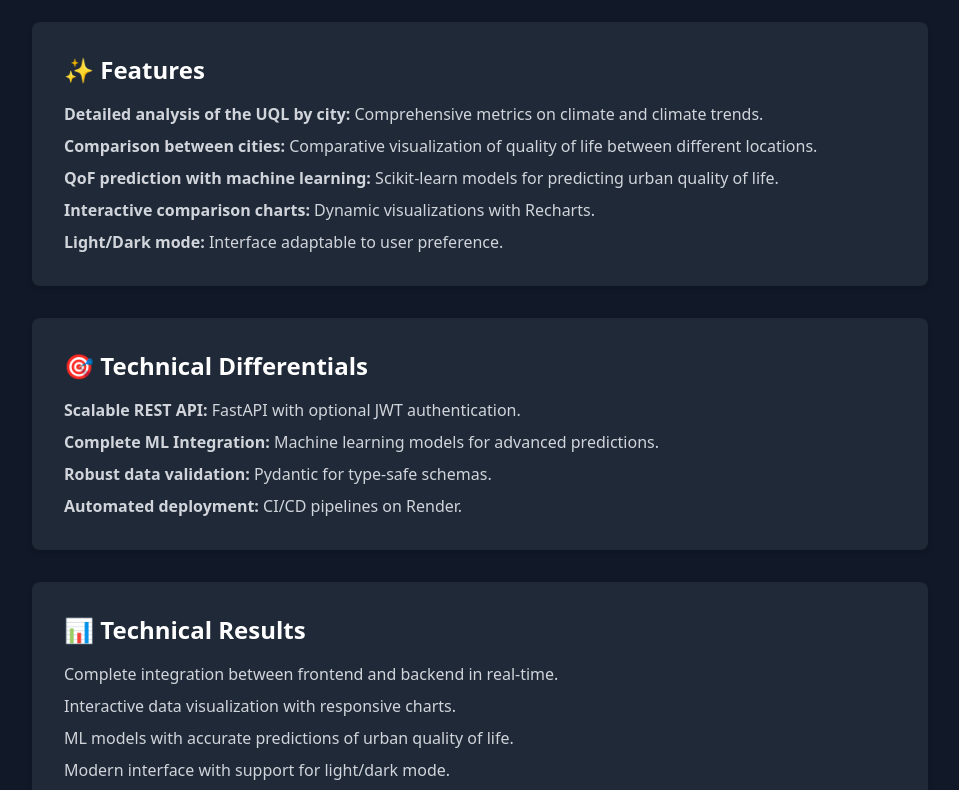
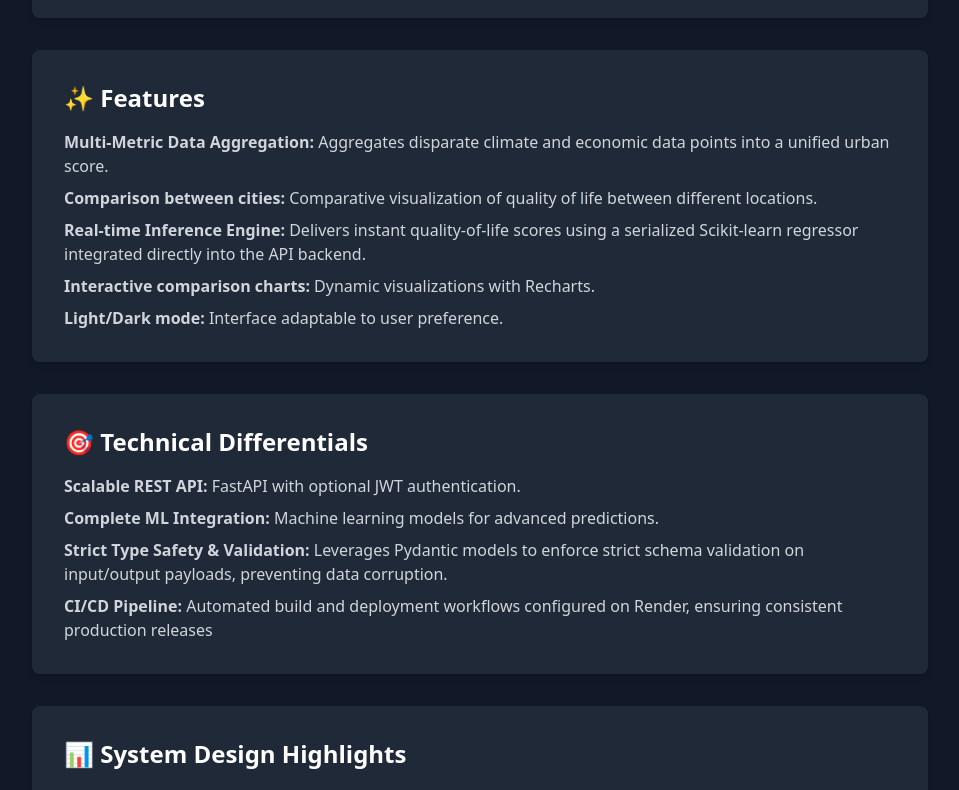
Before and after one commit to Pissaia92/my-webspace, a Next.js app: page /projects/citysense in a window 1280 px wide. Shown: the part 400-1190 px from the top of the page, without its empty margins (160-1119 px from the left). Built offline with nearby package versions, Linux system fonts and the light colour scheme.

Commit message:
Description adjusts

```diff
--- a/src/app/projects/citysense/page.tsx
+++ b/src/app/projects/citysense/page.tsx
@@ -15,8 +15,8 @@ export default function CitySensePage() {
             🌆 CitySense - Urban Quality of Life Index
           </h1>
           <p className="text-lg text-gray-300">
-            A web application that analyzes and compares the quality of life in
-            different cities.
+            An End-to-End Geospatial Data Aggregation System exposing ML
+            predictions via a high-performance REST API.
           </p>
         </header>
 
@@ -56,16 +56,18 @@ export default function CitySensePage() {
           </h2>
           <ul className="space-y-2 text-gray-300">
             <li>
-              <strong>Detailed analysis of the UQL by city:</strong>{' '}
-              Comprehensive metrics on climate and climate trends.
+              <strong>Multi-Metric Data Aggregation:</strong> Aggregates
+              disparate climate and economic data points into a unified urban
+              score.
             </li>
             <li>
               <strong>Comparison between cities:</strong> Comparative
               visualization of quality of life between different locations.
             </li>
             <li>
-              <strong>QoF prediction with machine learning:</strong>{' '}
-              Scikit-learn models for predicting urban quality of life.
+              <strong>Real-time Inference Engine:</strong> Delivers instant
+              quality-of-life scores using a serialized Scikit-learn regressor
+              integrated directly into the API backend.
             </li>
             <li>
               <strong>Interactive comparison charts:</strong> Dynamic
@@ -93,11 +95,14 @@ export default function CitySensePage() {
               for advanced predictions.
             </li>
             <li>
-              <strong>Robust data validation:</strong> Pydantic for type-safe
-              schemas.
+              <strong>Strict Type Safety & Validation:</strong> Leverages
+              Pydantic models to enforce strict schema validation on
+              input/output payloads, preventing data corruption.
             </li>
             <li>
-              <strong>Automated deployment:</strong> CI/CD pipelines on Render.
+              <strong>CI/CD Pipeline:</strong> Automated build and deployment
+              workflows configured on Render, ensuring consistent production
+              releases
             </li>
           </ul>
         </section>
@@ -105,7 +110,7 @@ export default function CitySensePage() {
         {/* Resultados Técnicos */}
         <section className="bg-gray-800 p-8 rounded-lg shadow-md mb-8">
           <h2 className="text-2xl font-semibold text-white mb-4">
-            📊 Technical Results
+            📊 System Design Highlights
           </h2>
           <ul className="space-y-2 text-gray-300">
             <li>
@@ -115,13 +120,18 @@ export default function CitySensePage() {
             <li>
               ML models with accurate predictions of urban quality of life.
             </li>
-            <li>Modern interface with support for light/dark mode.</li>
+            <li>
+              Model Serialization: Machine learning models are serialized and
+              cached in memory at startup to reduce latency per request.
+            </li>
           </ul>
         </section>
 
         {/* Botão de acesso ao projeto */}
         <div className="text-center mt-10">
-          <p className="text-gray-400 text-sm mb-4">Access the project (it may take some time to load)</p>
+          <p className="text-gray-400 text-sm mb-4">
+            Access the project (it may take some time to load)
+          </p>
           <Link
             href="https://city-sense.vercel.app/"
             target="_blank"
--- a/src/app/projects/page.tsx
+++ b/src/app/projects/page.tsx
@@ -15,9 +15,8 @@ export default function ProjectsPage() {
               👥 HR-Flow - HR Request Management System
             </h2>
             <p className="text-gray-300 mb-4 text-sm">
-              Full-stack application for managing HR requests with role-based
-              access control, real-time analytics, and automated email
-              notifications.
+              Enterprise-grade HR platform engineered with [Tech Stack],
+              focusing on RBAC security compliance and scalable database design.
             </p>
             <Link
               href="/projects/hr-flow"
@@ -51,9 +50,10 @@ export default function ProjectsPage() {
               🌆 CitySense
             </h2>
             <p className="text-gray-300 mb-4 text-sm">
-              A full-stack application that analyzes and predicts urban quality
-              of life using machine learning, with interactive dashboards and
-              comparisons between cities.
+              Geospatial Data Aggregation & Prediction System. End-to-end data
+              platform that aggregates multi-source urban datasets to feed a
+              predictive model. Features an optimized data processing layer for
+              real-time comparison metrics and interactive visualization.
             </p>
             <Link
               href="/projects/citysense"
```
